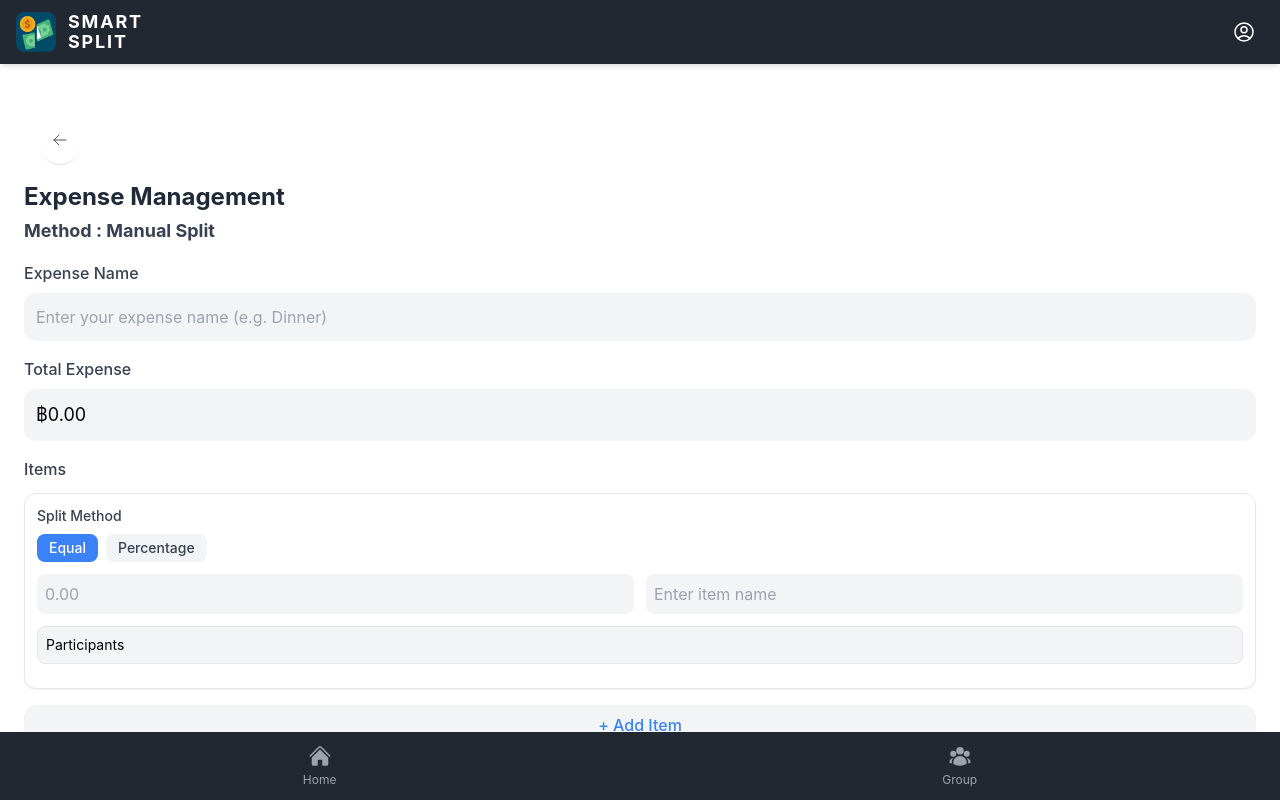
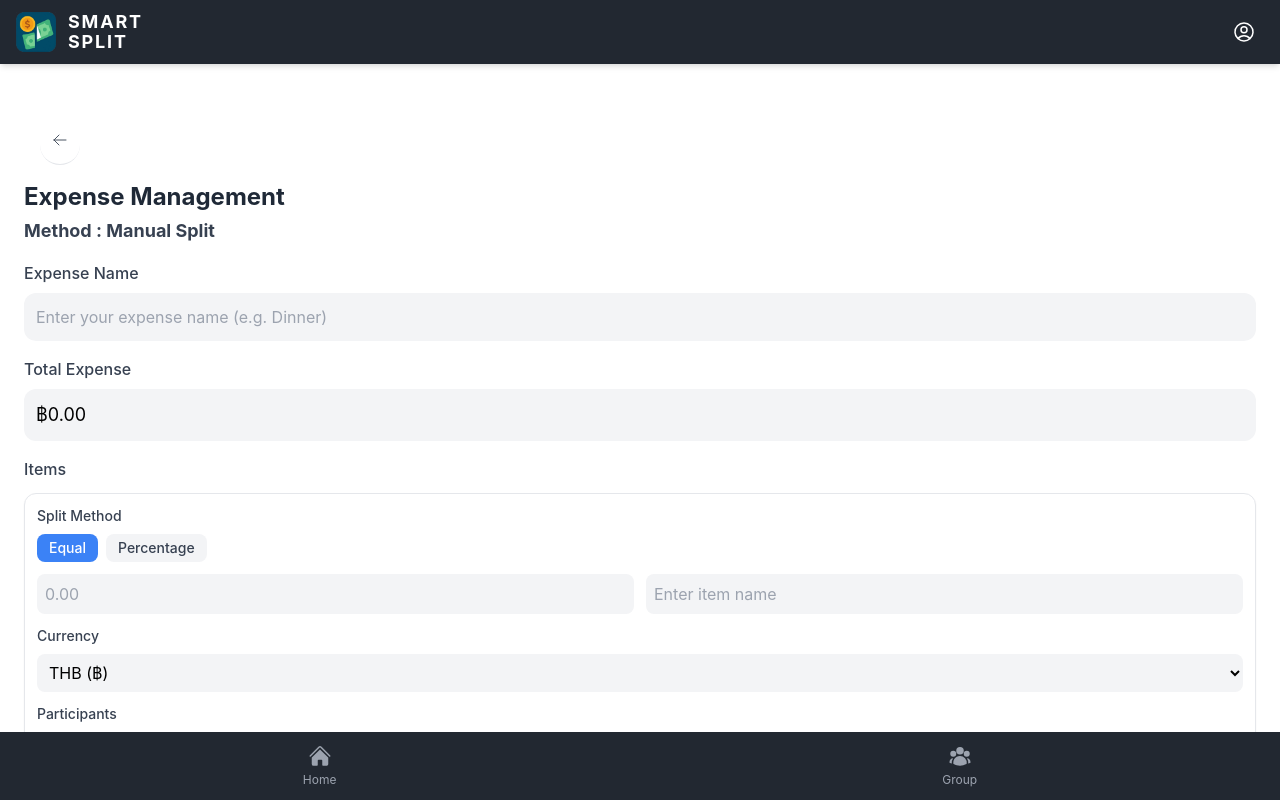
Before and after one commit to SakanaIsReal/devops-lab-02, a React (Create React App) app in the folder frontend/: page /manualsplit in a window 1280 px wide. Built offline with nearby package versions, Linux system fonts and the light colour scheme.

Commit message:
feat(manualsplit): add currecy for each item

```diff
--- a/frontend/src/pages/ManualSplitPage.tsx
+++ b/frontend/src/pages/ManualSplitPage.tsx
@@ -19,6 +19,8 @@ type ExpenseItem = {
     sharedWith: number[];
     splitMethod: SplitMethod;
     percentages: { [personId: number]: number };
+    currency: string;
+    customCurrency: string;
 };
 
 type SplitMethod = "equal" | "percentage";
@@ -42,9 +44,38 @@ export default function ManualSplitPage() {
             sharedWith: [],
             splitMethod: "equal",
             percentages: {},
+            currency: "THB",
+            customCurrency: "",
         },
     ]);
     const navigate = useNavigate();
+
+    // Helper function to get currency symbol
+    const getCurrencySymbol = (currency: string): string => {
+        switch (currency.toUpperCase()) {
+            case "THB": return "฿";
+            case "USD": return "$";
+            case "JPY": return "¥";
+            default: return currency.toUpperCase();
+        }
+    };
+
+    // Get the active currency for an item (custom or selected)
+    const getItemCurrency = (item: ExpenseItem): string => {
+        return item.currency === "CUSTOM" && item.customCurrency.trim() !== ""
+            ? item.customCurrency.toUpperCase().slice(0, 3)
+            : item.currency;
+    };
+
+    // Handle currency dropdown change for an item
+    const handleItemCurrencyChange = (itemIndex: number, value: string) => {
+        const newItems = [...items];
+        newItems[itemIndex].currency = value;
+        if (value !== "CUSTOM") {
+            newItems[itemIndex].customCurrency = "";
+        }
+        setItems(newItems);
+    };
 
     useEffect(() => {
         const fetchParticipants = async () => {
@@ -118,7 +149,8 @@ export default function ManualSplitPage() {
                 try {
                     console.log("Processing item:", item);
 
-                    const createdItem = await createExpenseItem(expenseId, item.name, item.amount);
+                    const itemCurrency = getItemCurrency(item);
+                    const createdItem = await createExpenseItem(expenseId, item.name, item.amount, itemCurrency);
                     console.log("Created Item:", createdItem);
 
                     const itemId = createdItem.id;
@@ -179,6 +211,8 @@ export default function ManualSplitPage() {
                 sharedWith: [],
                 splitMethod: "equal",
                 percentages: {},
+                currency: "THB",
+                customCurrency: "",
             },
         ]);
     };
@@ -274,13 +308,33 @@ export default function ManualSplitPage() {
                 />
                 {/* Total Expense Display */}
                 <label className="text-gray-700 font-medium">Total Expense</label>
-                <div className="w-full p-3 mb-4 mt-2 border-none rounded-xl bg-gray-100 flex items-center gap-5">
-                    <span className="text-lg">
-                        ฿
-                        {items
-                            .reduce((acc, item) => acc + parseFloat(item.amount || "0"), 0)
-                            .toFixed(2)}
-                    </span>
+                <div className="w-full p-3 mb-4 mt-2 border-none rounded-xl bg-gray-100">
+                    {(() => {
+                        // Group items by currency
+                        const currencyTotals = items.reduce((acc, item) => {
+                            const currency = getItemCurrency(item);
+                            const amount = parseFloat(item.amount || "0");
+                            if (!acc[currency]) {
+                                acc[currency] = 0;
+                            }
+                            acc[currency] += amount;
+                            return acc;
+                        }, {} as { [key: string]: number });
+
+                        return (
+                            <div className="flex flex-col gap-1">
+                                {Object.entries(currencyTotals).map(([currency, total]) => (
+                                    <span key={currency} className="text-lg">
+                                        {getCurrencySymbol(currency)}
+                                        {total.toFixed(2)}
+                                        {Object.keys(currencyTotals).length > 1 && (
+                                            <span className="text-sm text-gray-500 ml-1">({currency})</span>
+                                        )}
+                                    </span>
+                                ))}
+                            </div>
+                        );
+                    })()}
                 </div>
                 {/* Items List */}
                 <div className="mb-6">
@@ -329,7 +383,35 @@ export default function ManualSplitPage() {
                                 />
                             </div>
 
+                            {/* Currency Selector */}
+                            <div className="mb-3">
+                                <p className="text-sm font-medium text-gray-700 mb-2">Currency</p>
+                                <select
+                                    value={item.currency}
+                                    onChange={(e) => handleItemCurrencyChange(index, e.target.value)}
+                                    className="w-full p-2 border-none rounded-lg bg-gray-100 focus:outline-none focus:ring-1 focus:ring-blue-500"
+                                >
+                                    <option value="THB">THB (฿)</option>
+                                    <option value="USD">USD ($)</option>
+                                    <option value="JPY">JPY (¥)</option>
+                                    <option value="CUSTOM">Custom</option>
+                                </select>
+                                {/* Custom Currency Input */}
+                                {item.currency === "CUSTOM" && (
+                                    <input
+                                        type="text"
+                                        value={item.customCurrency}
+                                        onChange={(e) => updateItem(index, "customCurrency", e.target.value.toUpperCase().slice(0, 3))}
+                                        placeholder="e.g., EUR, GBP"
+                                        maxLength={3}
+                                        className="w-full p-2 mt-2 border-none rounded-lg bg-gray-100 focus:outline-none focus:ring-1 focus:ring-blue-500"
+                                    />
+                                )}
+                            </div>
+
                             {/* Participants */}
+                            <div className="mb-3">
+                                <p className="text-sm font-medium text-gray-700 mb-2">Participants</p>
                             {(item.splitMethod === "equal" || item.splitMethod === "percentage") && (
                                 <div className="mb-3 flex gap-3">
                                     <div className="relative w-full">
@@ -341,7 +423,7 @@ export default function ManualSplitPage() {
                                                             .filter((p) => item.sharedWith.includes(p.id))
                                                             .map((p) => p.name)
                                                             .join(", ")}`
-                                                        : "Participants"}
+                                                        : "Add paticipants"}
                                                 </span>
                                             </summary>
                                             <div className="absolute left-0 right-0 mt-2 w-full bg-white border rounded-lg shadow-lg z-10 p-2">
@@ -364,6 +446,7 @@ export default function ManualSplitPage() {
                                     </div>
                                 </div>
                             )}
+                            </div>
 
                             {/* Percentage Details */}
                             {item.splitMethod === "percentage" && item.sharedWith.length > 0 && (
--- a/frontend/src/utils/api.ts
+++ b/frontend/src/utils/api.ts
@@ -292,11 +292,15 @@ export const createExpenseApi = async (expenseData: {
 export const createExpenseItem = async (
     expenseId: number,
     name: string,
-    amount: string
+    amount: string,
+    currency?: string
 ) => {
     const formData = new URLSearchParams();
     formData.append("name", name);
     formData.append("amount", amount);
+    if (currency) {
+        formData.append("currency", currency);
+    }
 
     const res = await api.post(
         `/expenses/${expenseId}/items`,
```
